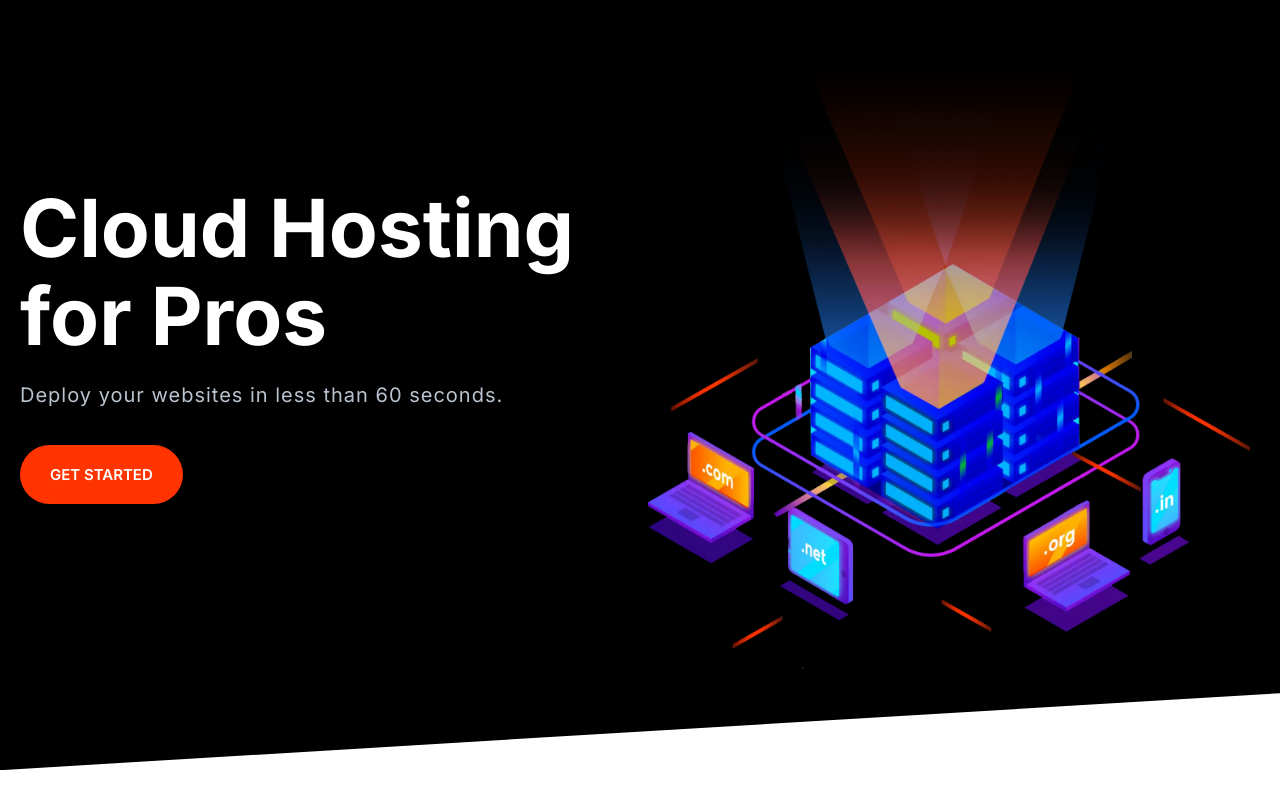
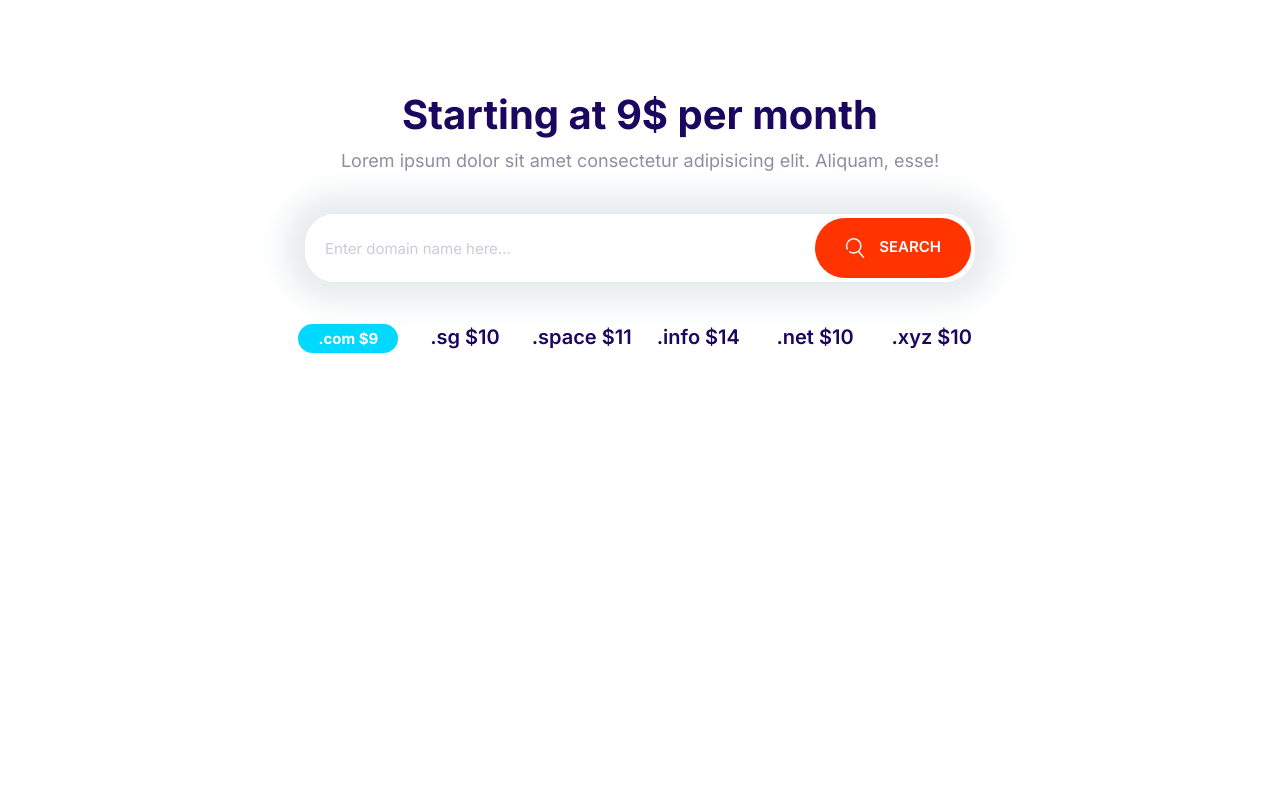
Before and after one commit to xYunoKen/lilpeep, a plain HTML site: page index.html in a window 1280 px wide. Drawn offline with Linux system fonts and the light colour scheme.

Commit message:
domain block

```diff
--- a/CSS/styles.css
+++ b/CSS/styles.css
@@ -184,16 +184,24 @@ p {
 /* Buttons */
 
 .btn {
+  border-radius: 40px;
+  border: 0;
+  cursor: pointer;
   font-size: 1.8rem;
   font-weight: 600;
-  text-transform: uppercase;
+  margin: 1rem 0;
+  outline: 0;
   padding: 2rem 3rem;
   text-align: center;
-  border: 0;
-  border-radius: 40px;
-  cursor: pointer;
+  text-transform: uppercase;
   white-space: nowrap;
-  margin: 1rem 0;
+}
+
+.btn .icon {
+  width: 2rem;
+  height: 2rem;
+  margin-right: 1rem;
+  vertical-align: middle;
 }
 
 .btn--primary {
@@ -276,6 +284,7 @@ a {
 .input-group .input {
   border: 0;
   flex-grow: 1;
+  padding: 1.5rem 2rem;
 }
 
 .input-group .btn {
@@ -682,3 +691,29 @@ a {
     align-self: center;
   }
 }
+
+/* Domain Block */
+
+.block-domain .input-group {
+  box-shadow: 0 0 30px 20px #e6ebee;
+  border: 0;
+  margin: 4rem auto;
+  max-width: 670px;
+}
+
+.block-domain__prices {
+  display: grid;
+  grid-template-columns: repeat(3, 1fr);
+  grid-template-rows: repeat(2, 6rem);
+  font-size: 2rem;
+  font-weight: 600;
+  justify-items: center;
+  max-width: 700px;
+  margin: 0 auto;
+}
+
+@media screen and (min-width: 768px) {
+  .block-domain__prices {
+    grid-template-columns: repeat(auto-fit, minmax(10rem, 1fr));
+  }
+}
--- a/index.html
+++ b/index.html
@@ -15,17 +15,35 @@
     <title>Moshify</title>
   </head>
   <body>
-    <section class="block block--dark block--skewed-left hero">
-      <div class="grid grid--1x2">
-        <header class="block__header hero__content">
-          <h1 class="block__heading">Cloud Hosting for Pros</h1>
-          <p class="hero__tagline">
-            Deploy your websites in less than 60 seconds.
-          </p>
-          <a href="" class="btn btn--accent btn--streched">Get Started</a>
-        </header>
-        <img class="hero__image" src="images/banner.webp" alt="" />
+    <section class="block container block-domain">
+      <header class="block__header">
+        <h2>Starting at 9$ per month</h2>
+        <p>
+          Lorem ipsum dolor sit amet consectetur adipisicing elit. Aliquam,
+          esse!
+        </p>
+      </header>
+      <div class="input-group">
+        <input
+          type="text"
+          class="input"
+          placeholder="Enter domain name here..."
+        />
+        <button class="btn btn--accent">
+          <svg class="icon icon--white">
+            <use xlink:href="images/sprite.svg#search"></use>
+          </svg>
+          Search
+        </button>
       </div>
+      <ul class="list block-domain__prices">
+        <li><span class="badge badge--secondary">.com $9</span></li>
+        <li>.sg $10</li>
+        <li>.space $11</li>
+        <li>.info $14</li>
+        <li>.net $10</li>
+        <li>.xyz $10</li>
+      </ul>
     </section>
     <script src="main.js"></script>
   </body>
```
